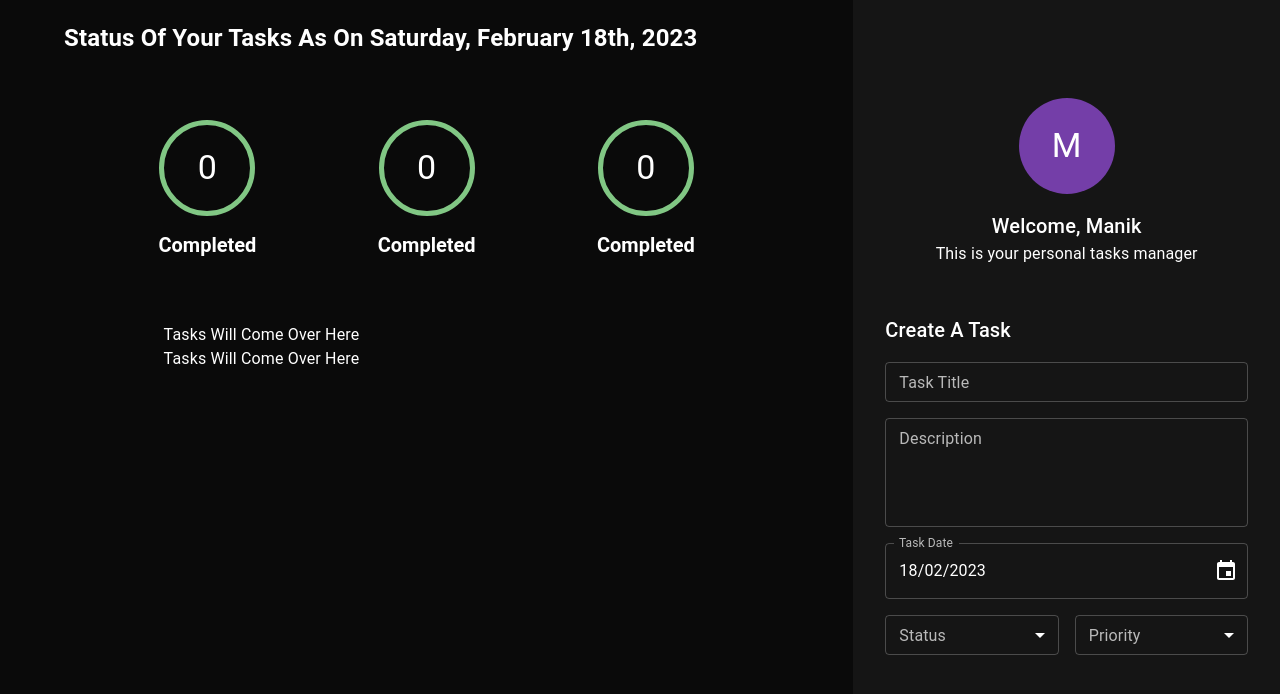
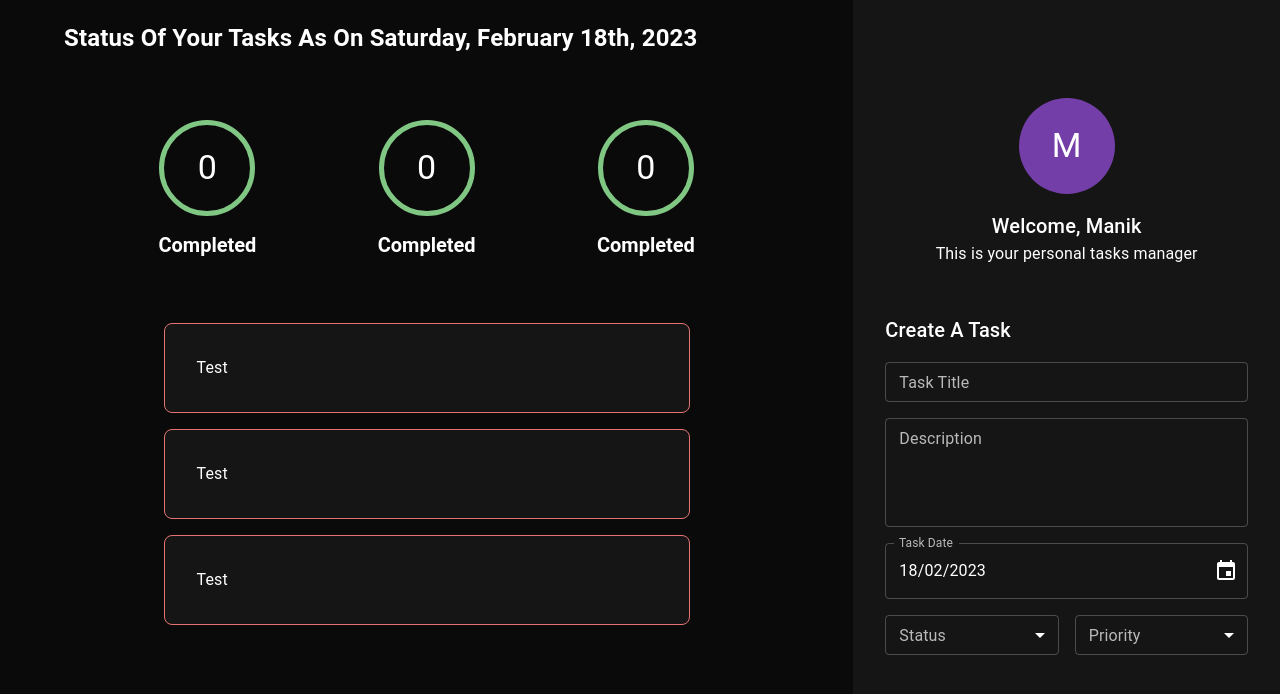
Before and after one commit to manikbajaj/typescript-course-react-project, a React (Create React App) app: page / in a window 1280 px wide. Shown: the top 694 px of the page. Built offline with nearby package versions, Linux system fonts and the light colour scheme.

Commit message:
pushing lecture

```diff
--- /dev/null
+++ b/src/components/task/task.tsx
@@ -0,0 +1,28 @@
+import React, { FC, ReactElement } from 'react';
+
+import { Box } from '@mui/material';
+
+export const Task: FC = (props): ReactElement => {
+  return (
+    <Box
+      display="flex"
+      width="100%"
+      justifyContent="flex-start"
+      flexDirection="column"
+      mb={2}
+      p={4}
+      sx={{
+        width: '100%',
+        backgroundColor: 'background.paper',
+        borderRadius: '8px',
+        border: '1px solid',
+        borderColor: 'error.light',
+      }}
+    >
+      Test
+      {/* Task Header*/}
+      {/* Task Description*/}
+      {/* Task Footer*/}
+    </Box>
+  );
+};
--- a/src/components/taskArea/taskArea.tsx
+++ b/src/components/taskArea/taskArea.tsx
@@ -1,6 +1,7 @@
 import { Box, Grid } from '@mui/material';
 import React, { FC, ReactElement } from 'react';
 
+import { Task } from '../task/task';
 import { TaskCounter } from '../taskCounter/taskCounter';
 import { format } from 'date-fns';
 
@@ -39,8 +40,9 @@
           xs={10}
           md={8}
         >
-          <Box>Tasks Will Come Over Here</Box>
-          <Box>Tasks Will Come Over Here</Box>
+          <Task />
+          <Task />
+          <Task />
         </Grid>
       </Grid>
     </Grid>
```
